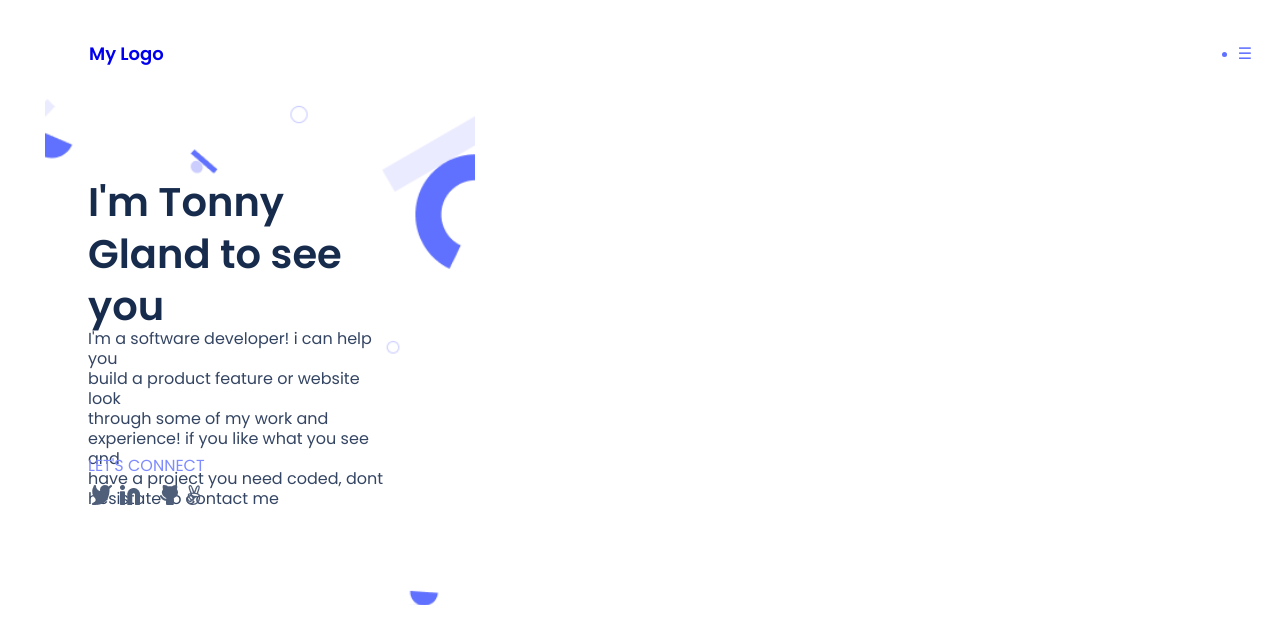
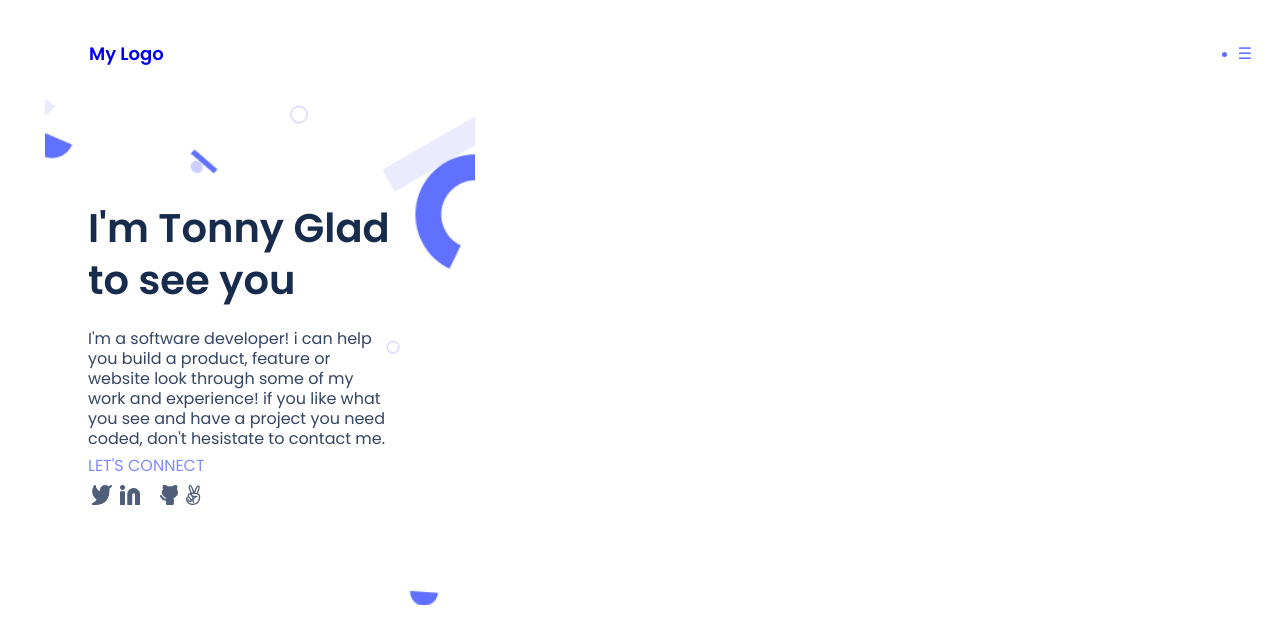
Before and after one commit to tonnymuchui/Portfolio-1, a plain HTML site: page index.html in a window 1280 px wide. Drawn offline with Linux system fonts and the light colour scheme.

Commit message:
update index.html file

```diff
--- a/index.html
+++ b/index.html
@@ -24,13 +24,8 @@
     <main>
         <section class="about-section">
             <div class="align-center-text">
-                <h1 class="header-text">I'm Tonny <br>Gland to see <br> you</h1>
-                <p class="content-text">I'm a software developer! i can help you
-                    <br>build a product feature or website look
-                    <br>through some of my work and
-                    <br>experience! if you like what you see and
-                    <br>have a project you need coded, dont
-                    <br>hesistate to contact me
+                <h1 class="header-text">I'm Tonny Glad to see you</h1>
+                <p class="content-text">I'm a software developer! i can help you build a product, feature or website look through some of my work and experience! if you like what you see and have a project you need coded, don't hesistate to contact me.
                 </p>
                 <p class="social-connect">LET'S CONNECT</p>
                 <ul class="social-align">
```
